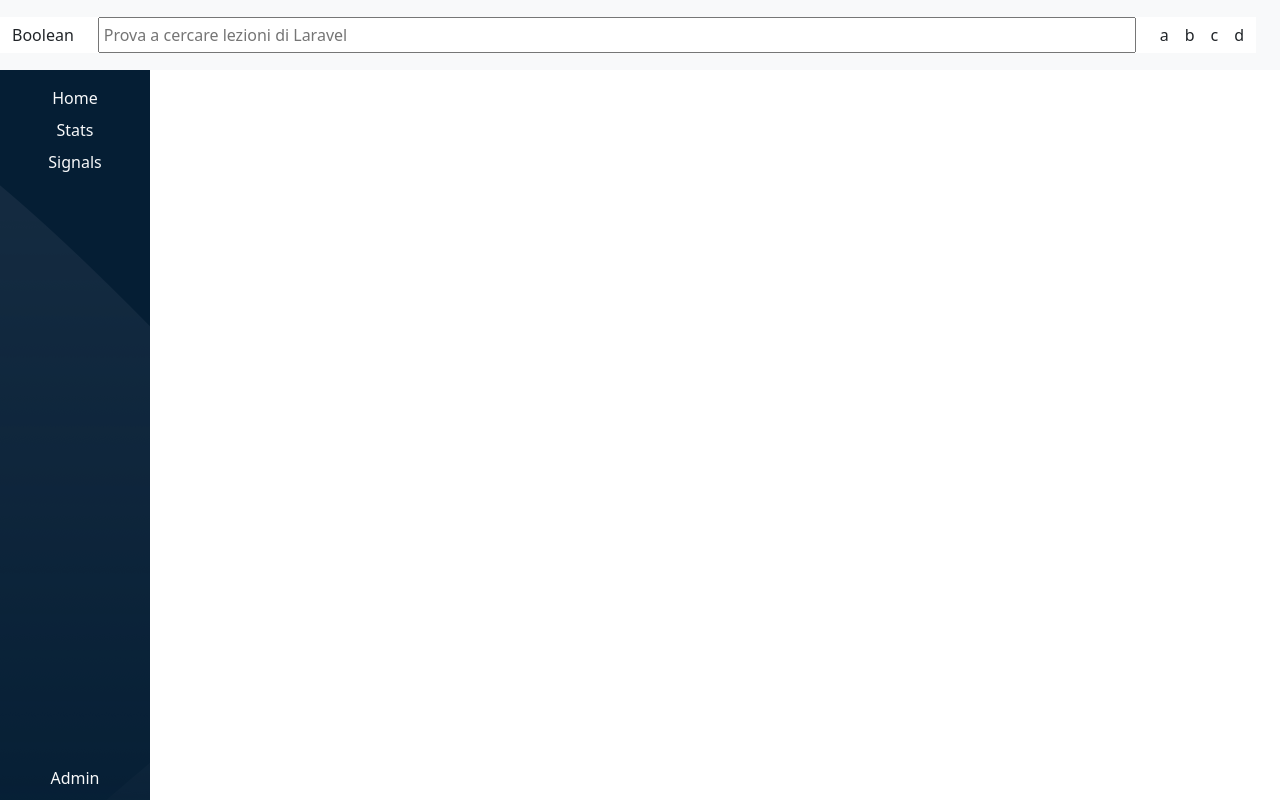
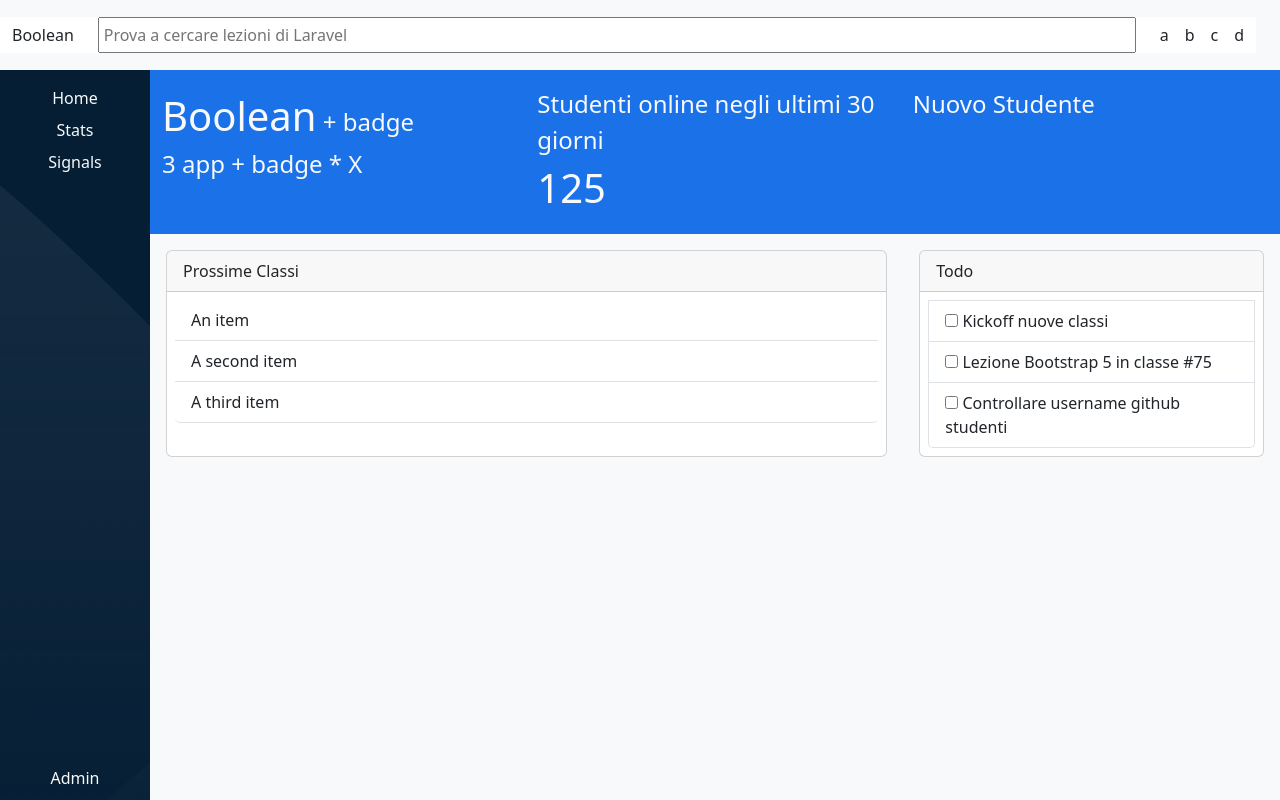
Before and after one commit to Jasczlv/html-css-bootstrap-dashboard, a plain HTML site: page index.html in a window 1280 px wide. Drawn offline with nearby package versions, Linux system fonts and the light colour scheme.

Commit message:
ADD main content first structure

```diff
--- a/css/style.css
+++ b/css/style.css
@@ -11,6 +11,8 @@ input {
     flex-direction: column;
 }
 
+
+/* sidebar & navbar */
 main.d-flex {
     flex-grow: 1;
 }
@@ -50,6 +52,36 @@ nav > .container-fluid {
 }
 
 
+
+/* main content */
+.main-content {
+    width: 100%;
+}
+
+.main-content > .container-fluid:first-child > div {
+    background-color: #1b72e8;
+}
+
+.main-content:nth-child(2) {
+    background-color: #f8f9fa;
+}
+
+.list-group.list-group-flush li, .list-group.list-group-flush li:last-child {
+    border: 1px solid #dee2e6;
+}
+
+.main-content .container-fluid:nth-child(2) .row .col-12:nth-child(1) .list-group.list-group-flush li {
+    border: none;
+    border-bottom: 1px solid #dee2e6;
+}
+
+.main-content .container-fluid:nth-child(2) .row .col-12:nth-child(2) .list-group.list-group-flush li:not(:first-child) {
+    border-top: none;
+}
+
+
+
+/* media queries */
 @media (min-width: 992px){
 
     .sidebar {
--- a/index.html
+++ b/index.html
@@ -54,8 +54,59 @@
             </section>
 
             <!-- sezione contenuto -->
-            <section>
-
+            <section class="main-content">
+                <div class="container-fluid">
+                    <div class="row justify-content-between py-3 pe-1 fs-4 text-light">
+                        <div class="col-12 col-md-4 col-lg-4 order-2 order-md-1">
+                            <div>
+                                <span class="fs-1">Boolean</span>
+                                + badge
+                            </div>
+                            <div> 3 app + badge * X</div>
+                        </div>
+                        <div class="col-12 col-md-4 col-lg-4 order-3 order-md-2">
+                            <div>
+                            Studenti online negli ultimi 30 giorni
+                            </div>
+                            <div class="fs-1">
+                                125
+                            </div>
+                        </div>
+                        <div class="col-12 col-md-4 col-lg-4 order-1 order-md-3">
+                            <div>
+                                Nuovo Studente
+                            </div>
+                        </div>
+                    </div>
+                </div>
+                <div class="container-fluid">
+                    <div class="row">
+                        <div class="col-12 col-lg-8 d-flex p-3">
+                            <div class="card" style="width: 100%;">
+                                <div class="card-header">
+                                  Prossime Classi
+                                </div>
+                                <ul class="list-group list-group-flush d-flex p-2">
+                                  <li class="list-group-item">An item</li>
+                                  <li class="list-group-item">A second item</li>
+                                  <li class="list-group-item">A third item</li>
+                                </ul>
+                              </div>
+                        </div>
+                        <div class="col-12 col-lg-4 d-flex p-3">
+                            <div class="card" style="width: 100%;">
+                                <div class="card-header">
+                                  Todo
+                                </div>
+                                <ul class="list-group list-group-flush d-flex p-2">
+                                  <li class="list-group-item"><input type="checkbox" name="kickoff" id="kickoff"> Kickoff nuove classi </li>
+                                  <li class="list-group-item"><input type="checkbox" name="lezione" id="lezione"> Lezione Bootstrap 5 in classe #75</li>
+                                  <li class="list-group-item"><input type="checkbox" name="username-github" id="username-github"> Controllare username github studenti</li>
+                                </ul>
+                              </div>
+                        </div>
+                    </div>
+                </div>
             </section>
 
         </main>
```
